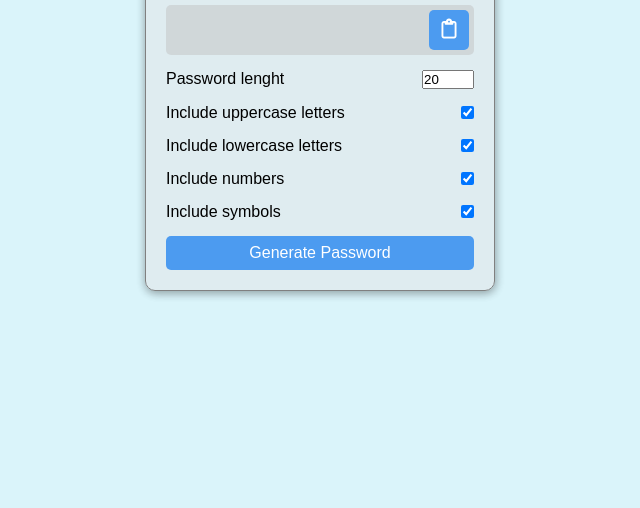
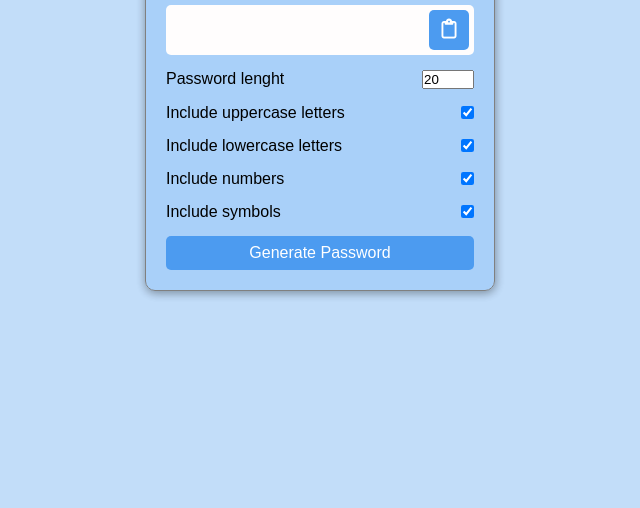
Before and after one commit to ChrisRoland/Password-Generator, a plain HTML site: page index.html in a window 1280 px wide. Shown: the part 292-800 px from the top of the page, without its empty margins (320-960 px from the left). Drawn offline with nearby package versions, Linux system fonts and the light colour scheme; a web font is replaced by a local one.

Commit message:
feat: UI update

```diff
--- a/styles.css
+++ b/styles.css
@@ -7,7 +7,7 @@
 }
 
 body {
-    background-color: #daf4fa;
+    background-color: #c2ddf9;
     color: #000;
     font-family: "Muli", sans-serif;
     display: flex;
@@ -25,7 +25,7 @@ h2 {
 }
 
 .container {
-    background-color: #e5e5e881;
+    background-color: #81bbf661;
     border: solid 0.02rem #808080;
     border-radius: 10px;
     padding: 20px;
@@ -35,7 +35,7 @@ h2 {
 }
 
 .result-container {
-    background-color: #b9b7b766;
+    background-color: #fffdfd;
     display: flex;
     justify-content: flex-start;
     align-items: center;
```
